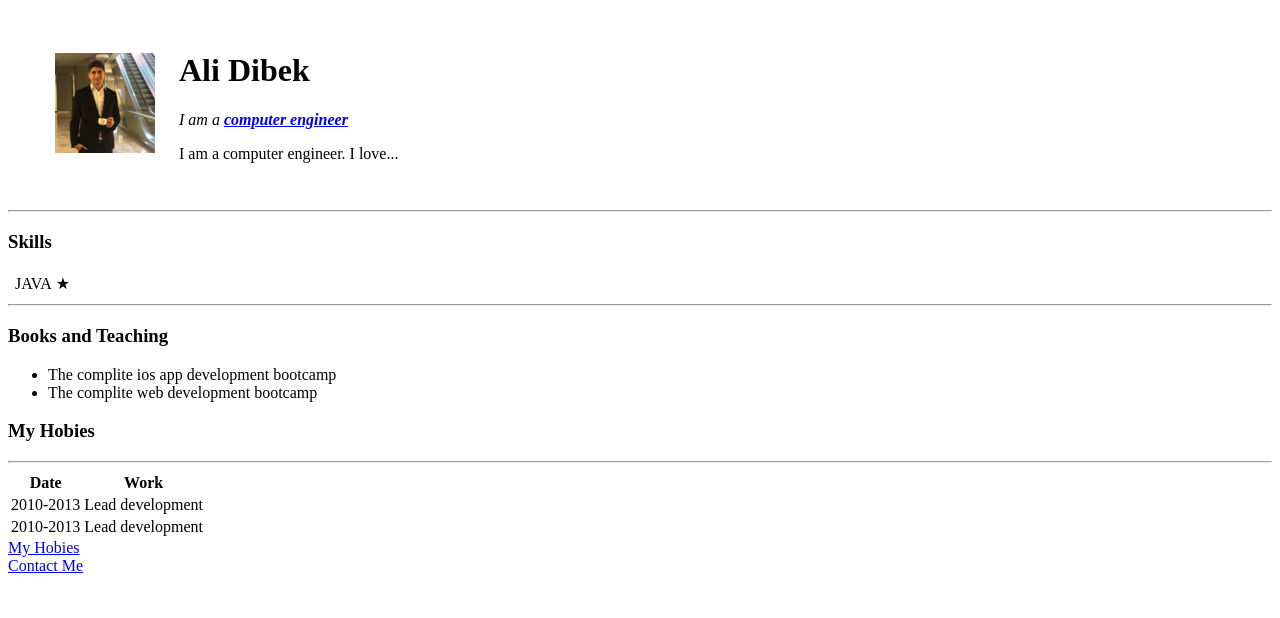
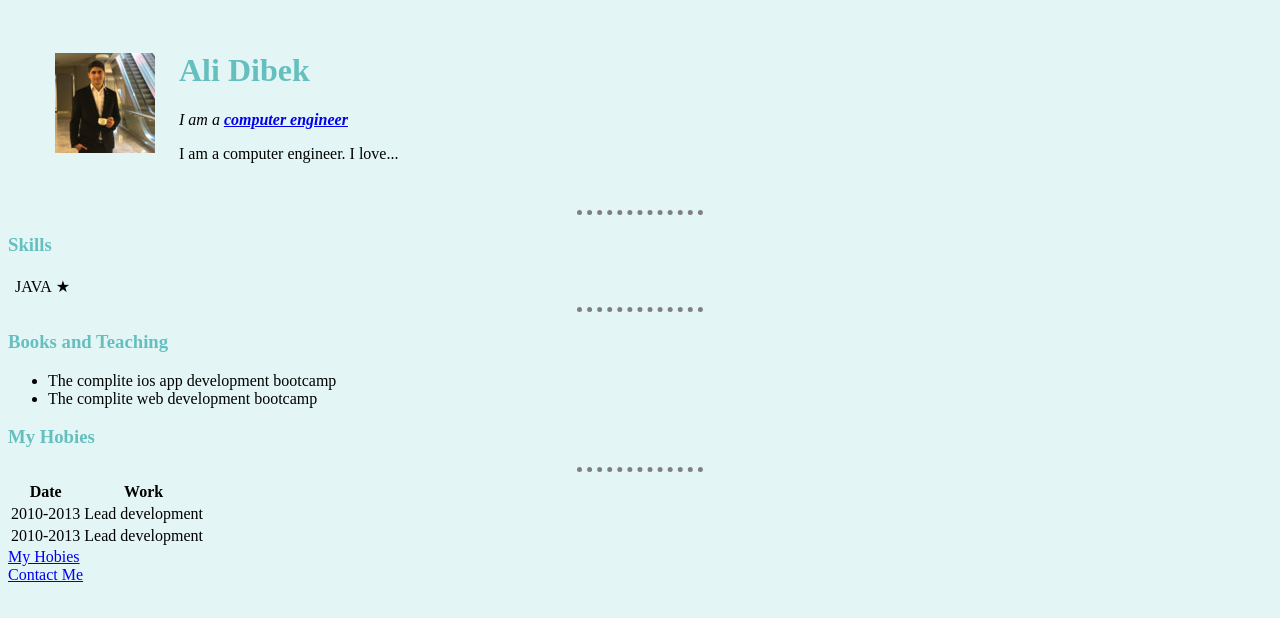
Before and after one commit to dibekali/cv, a plain HTML site: page index.html in a window 1280 px wide. Drawn offline with Linux system fonts and the light colour scheme.

Commit message:
first commit

```diff
--- /dev/null
+++ b/css/style.css
@@ -0,0 +1,18 @@
+body{
+  background-color: #e3f6f5;
+}
+hr{
+  border-color: grey;
+  border-style: dotted none none;
+  border-width: 5px;
+  height: 0px;
+  width: 10%;
+}
+h1{
+  color: #66BFBF;
+
+}
+h3{
+  color: #66BFBF;
+
+}
--- a/index.html
+++ b/index.html
@@ -1,10 +1,11 @@
 <!DOCTYPE html>
 <html lang="en" dir="ltr">
-  <head>
+  <head
     <meta charset="utf-8">
     <title>Ali's Personal Site</title>
+  <link rel="stylesheet" href="css/style.css">
   </head>
-  <body>
+  <body >
     <table cellspacing="22">
       <th>
         <td>  <img src="images/profile.jpg" alt="Ali profile picture"></td>
```
Also changed, not shown: contact-me.html (+1 -0 lines), hobies.html (+2 -1 lines).
